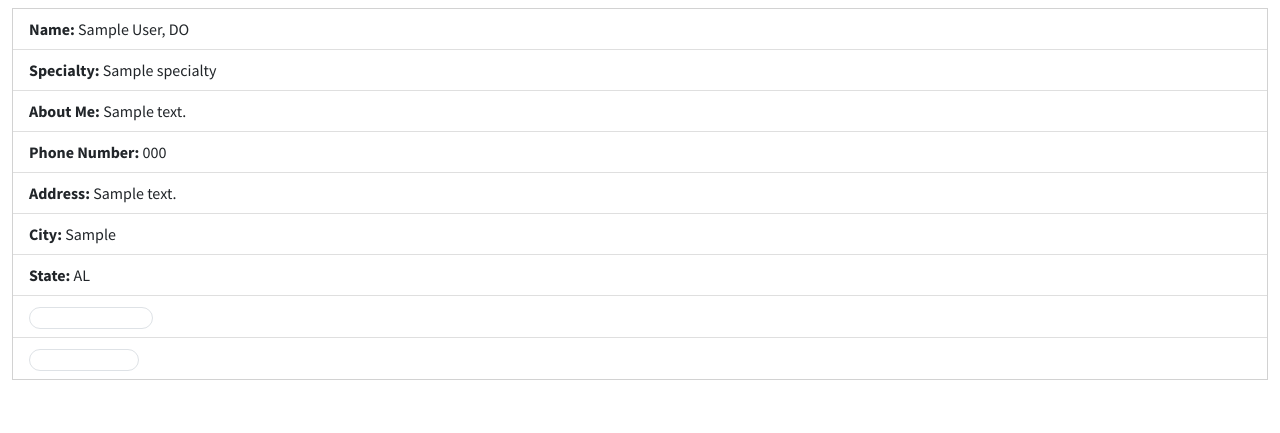
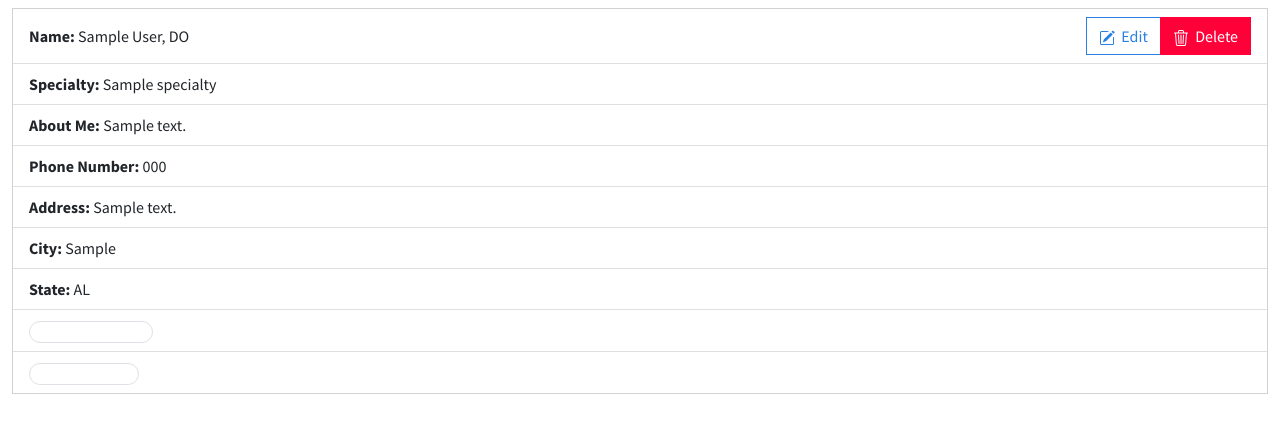
Before and after one commit to smhussain5/HCP-Django-Python, a Django app: page /physician/1 in a window 1280 px wide. Shown: the part 56-489 px from the top of the page. Run offline with Django 5.2, Linux system fonts and the light colour scheme; a user stored in the database is signed in; tables that the repository leaves empty hold one stand-in row (values such as "Sample post"); some libraries are stand-ins or nearby versions.

Commit message:
Add static files, add delete functionality

```diff
--- a/docfinder/base/templates/base/add_physician.html
+++ b/docfinder/base/templates/base/add_physician.html
@@ -19,12 +19,12 @@ Add Physician
   {% endfor %}
 {% endif %}
 
-<div class="card">
+<div class="card mb-3">
   <div class="card-body">
     <form action="{% url 'add_physician' %}" method="POST">
       {% csrf_token %}
       {% for field in form %}
-      <div class="mb-3 d-flex flex-column">
+      <div class="mb-3 d-flex flex-column align-items-start">
         <label class="form-label">{{ field.label }}</label>
         {{ field }}
         {% if field.help_text %}
--- a/docfinder/base/templates/base/physician.html
+++ b/docfinder/base/templates/base/physician.html
@@ -7,7 +7,26 @@
 {% block content %}
 <div class="card">
   <ul class="list-group list-group-flush">
-    <li class="list-group-item"><strong>Name:&nbsp;</strong>{{physician.first_name}} {{physician.last_name}}, {{physician.degree_type}}</li>
+    <li class="list-group-item d-flex flex-row align-items-center justify-content-between">
+      <div>
+        <strong>Name:&nbsp;</strong>{{physician.first_name}} {{physician.last_name}}, {{physician.degree_type}}
+      </div>
+      <div class="btn-group" role="group" aria-label="Basic example">
+        <a href="{% url 'edit_physician' physician.id%}" type="button" class="btn btn-outline-primary">
+          <svg xmlns="http://www.w3.org/2000/svg" width="16" height="16" fill="currentColor" class="bi bi-pencil-square" viewBox="0 0 16 16">
+            <path d="M15.502 1.94a.5.5 0 0 1 0 .706L14.459 3.69l-2-2L13.502.646a.5.5 0 0 1 .707 0l1.293 1.293zm-1.75 2.456-2-2L4.939 9.21a.5.5 0 0 0-.121.196l-.805 2.414a.25.25 0 0 0 .316.316l2.414-.805a.5.5 0 0 0 .196-.12l6.813-6.814z"/>
+            <path fill-rule="evenodd" d="M1 13.5A1.5 1.5 0 0 0 2.5 15h11a1.5 1.5 0 0 0 1.5-1.5v-6a.5.5 0 0 0-1 0v6a.5.5 0 0 1-.5.5h-11a.5.5 0 0 1-.5-.5v-11a.5.5 0 0 1 .5-.5H9a.5.5 0 0 0 0-1H2.5A1.5 1.5 0 0 0 1 2.5z"/>
+          </svg>
+          &nbsp;Edit
+        </a>
+        <a href="{% url 'delete_physician' physician.id %}" type="button" class="btn btn-danger">
+          <svg xmlns="http://www.w3.org/2000/svg" width="16" height="16" fill="currentColor" class="bi bi-trash3" viewBox="0 0 16 16">
+            <path d="M6.5 1h3a.5.5 0 0 1 .5.5v1H6v-1a.5.5 0 0 1 .5-.5M11 2.5v-1A1.5 1.5 0 0 0 9.5 0h-3A1.5 1.5 0 0 0 5 1.5v1H1.5a.5.5 0 0 0 0 1h.538l.853 10.66A2 2 0 0 0 4.885 16h6.23a2 2 0 0 0 1.994-1.84l.853-10.66h.538a.5.5 0 0 0 0-1zm1.958 1-.846 10.58a1 1 0 0 1-.997.92h-6.23a1 1 0 0 1-.997-.92L3.042 3.5zm-7.487 1a.5.5 0 0 1 .528.47l.5 8.5a.5.5 0 0 1-.998.06L5 5.03a.5.5 0 0 1 .47-.53Zm5.058 0a.5.5 0 0 1 .47.53l-.5 8.5a.5.5 0 1 1-.998-.06l.5-8.5a.5.5 0 0 1 .528-.47M8 4.5a.5.5 0 0 1 .5.5v8.5a.5.5 0 0 1-1 0V5a.5.5 0 0 1 .5-.5"/>
+          </svg>
+          &nbsp;Delete
+        </a>
+      </div>
+    </li>
     <li class="list-group-item"><strong>Specialty:&nbsp;</strong>{{physician.specialty}}</li>
     <li class="list-group-item"><strong>About Me:&nbsp;</strong>{{physician.about_me}}</li>
     <li class="list-group-item"><strong>Phone Number:&nbsp;</strong>{{physician.phone_number}}</li>
--- a/docfinder/base/urls.py
+++ b/docfinder/base/urls.py
@@ -9,8 +9,10 @@ urlpatterns = [
     path("specialty/<int:pk>", views.by_specialty, name="specialty"),
 
     path("add_physician", views.add_physician, name="add_physician"),
+    path("physician/<int:pk>/edit_physician", views.edit_physician, name="edit_physician"),
+    path("physician/<int:pk>/delete_physician", views.delete_physician, name="delete_physician"),
 
-    path("login", views.login_user, name="login"),  # AUTHENTICATION
-    path("logout", views.logout_user, name="logout"),
-    path("register", views.register_user, name="register"),
+    path("auth/login", views.login_user, name="login"),  # AUTHENTICATION
+    path("auth/logout", views.logout_user, name="logout"),
+    path("auth/register", views.register_user, name="register"),
 ]
--- a/docfinder/base/views.py
+++ b/docfinder/base/views.py
@@ -87,10 +87,32 @@ def add_physician(request):
         if form.is_valid():
             form.save()
             return redirect("/", context)
-    else:
-        messages.error(request, "Uh-oh! There was an error adding this physician! Try again?")
-        return render(request, 'base/add_physician.html', context)
+        else:
+            messages.error(request, "Uh-oh! There was an error adding this physician! Try again?")
+            return render(request, 'base/add_physician.html', context)
     return render(request, 'base/add_physician.html', context)
+
+
+def edit_physician(request, pk):
+    physician_record = Physician.objects.get(id=pk)
+    specialties = Specialty.objects.all().order_by("name")
+    context = {}
+    context["physician"] = physician_record
+    context["specialties"] = specialties
+    return render(request, 'base/edit_physician.html', context)
+
+
+def delete_physician(request, pk):
+    physician_record = Physician.objects.get(id=pk)
+    specialties = Specialty.objects.all().order_by("name")
+    context = {}
+    context["physician"] = physician_record
+    context["specialties"] = specialties
+    if request.method == "POST":
+        physician_record.delete()
+        messages.success(request, "This physician has been deleted!")
+        return redirect("/", context)
+    return render(request, 'base/delete_physician.html', context)
 
 
 @login_required(login_url="login")
```
Also changed, not shown: docfinder/docfinder/settings.py (+5 -2 lines).
